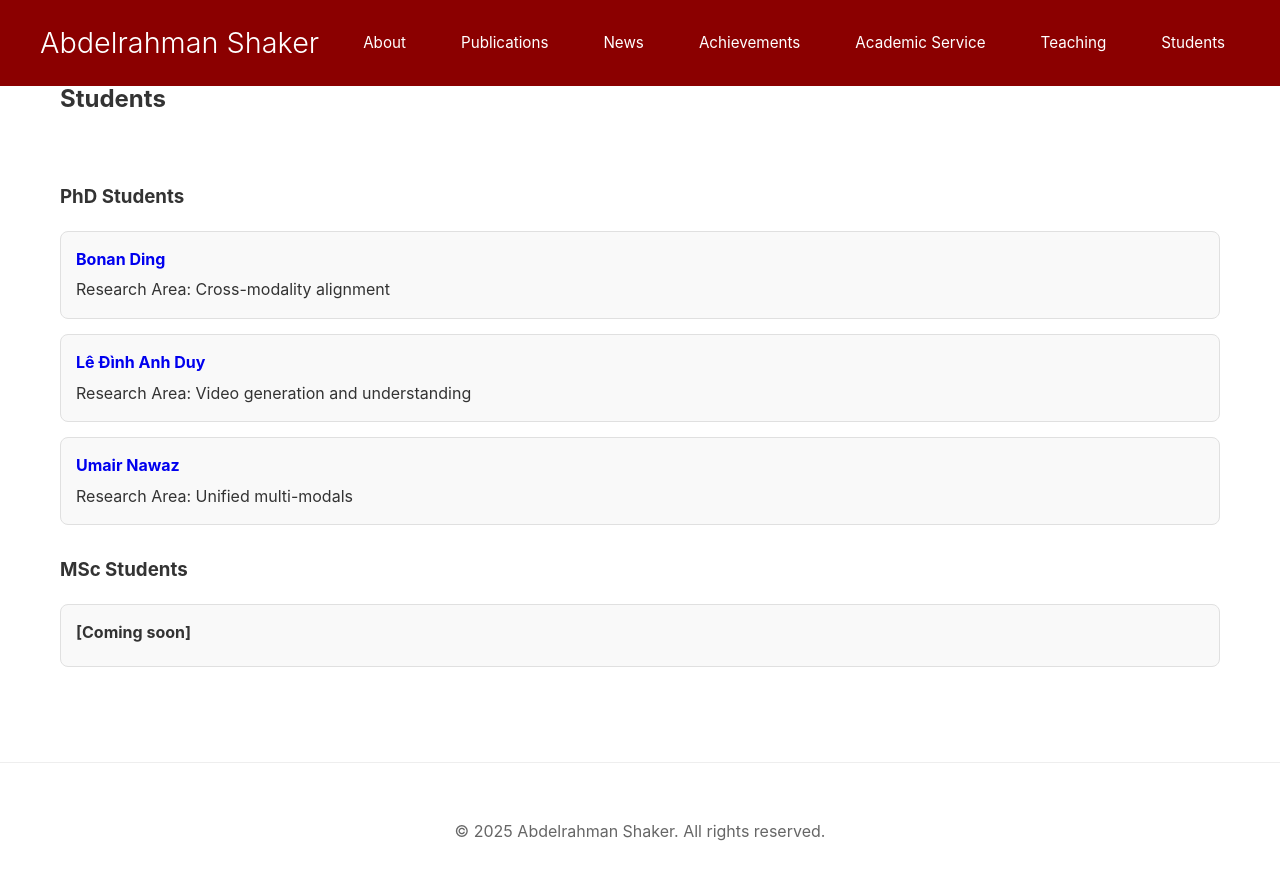
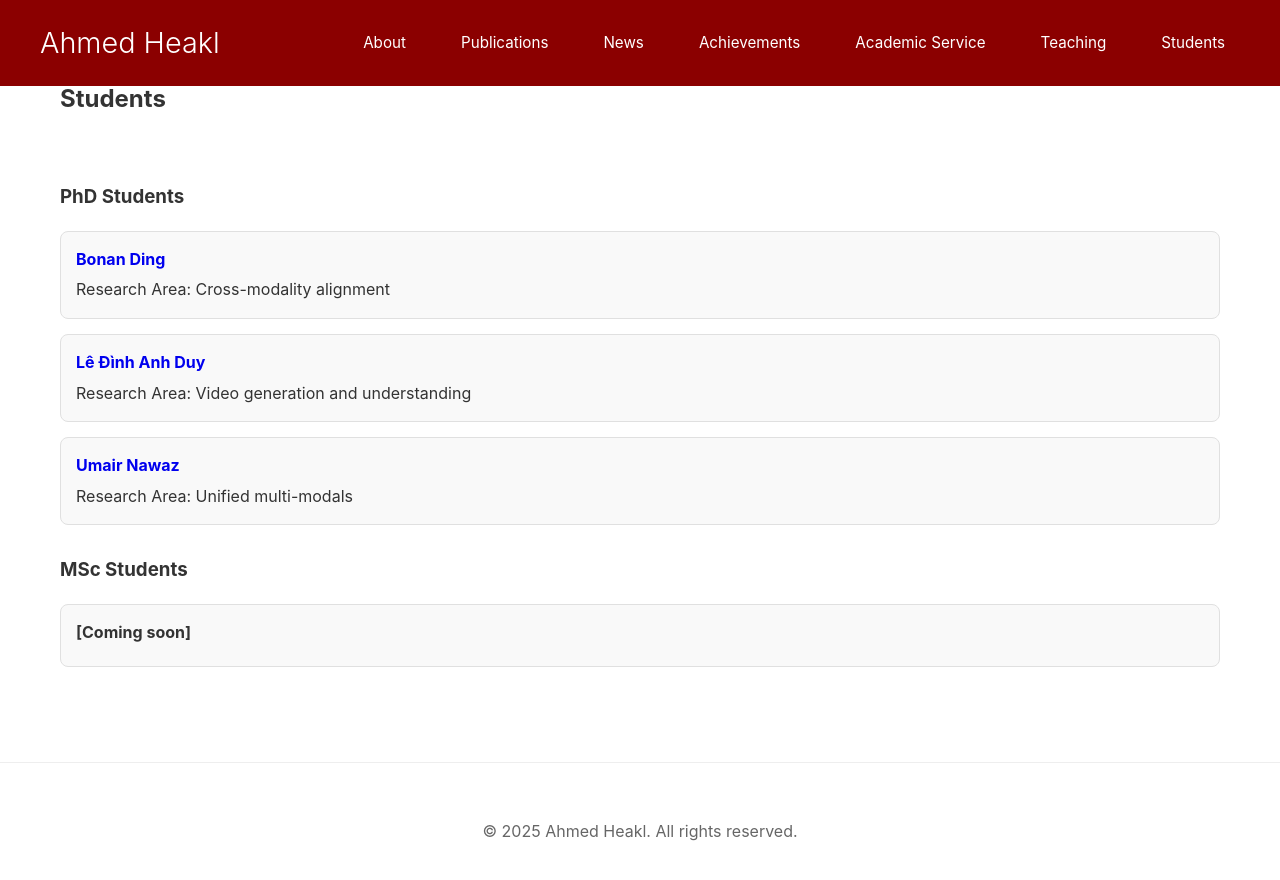
Before and after one commit to ahmedheakl/ahmedheakl.github.io, a Jekyll site: the page built from index.html, in a window 1280 px wide and 900 px high, scrolled down 6796 px. Shown: the top 880 px of the window. Built offline with Jekyll 4.4.1, drawn with Linux system fonts in a browser that asks for light colours; part of the change alters nothing that is shown.

```diff
--- a/_config.yml
+++ b/_config.yml
@@ -1,10 +1,10 @@
 # Site settings
-title: Abdelrahman Shaker
-email: abdelrahman.youssief@mbzuai.ac.ae
+title: Ahmed Heakl
+email: ahmed.heakl@mbzuai.ac.ae
 description: > # this means to ignore newlines until "baseurl:"
   Computer Vision Researcher at Mohamed Bin Zayed University of Artificial Intelligence
 baseurl: "" # the subpath of your site, e.g. /blog
-url: "https://amshaker.github.io" # the base hostname & protocol for your site
+url: "https://ahmedheakl.github.io" # the base hostname & protocol for your site
 
 # Build settings
 markdown: kramdown
@@ -28,8 +28,8 @@ navigation:
     url: "#students"
 
 # Social links
-github_username: Amshaker
-google_scholar: eEz4Wu4AAAAJ
+github_username: ahmedheakl
+google_scholar: JcWO9OUAAAAJ
 
 # Exclude from processing
 exclude:
--- a/index.html
+++ b/index.html
@@ -76,16 +76,16 @@ layout: default
 
                         <p style="text-align:center">
                             <a href="mailto:ahmed.heakl@mbzuai.ac.ae">Email</a> &nbsp/&nbsp
-                            <a href="data/AbdelrahmanShaker_resume.pdf">Resume</a> &nbsp/&nbsp
-                            <a href="https://scholar.google.com/citations?user=eEz4Wu4AAAAJ&hl=en">Google
+                            <a href="data/ahmedheakl_resume.pdf">Resume</a> &nbsp/&nbsp
+                            <a href="https://scholar.google.com/citations?user=JcWO9OUAAAAJ&hl=en">Google
                                 Scholar</a> &nbsp/&nbsp
-                            <a href="https://github.com/Amshaker">Github</a>
+                            <a href="https://github.com/ahmedheakl">Github</a>
                         </p>
                     </td>
                     <td style="padding:2.5%;width:35%;max-width:35%">
-                        <a href="/images/img_2.jpg">
+                        <a href="/images/personal-photo.jpg">
                             <img
-                                src="/images/img_2.jpg"
+                                src="/images/personal-photo.jpg"
                                 alt="profile photo"
                                 style="width:60%; max-width:300px; display:block; margin:0 auto;"
                             >
```
Also changed, not shown: README.md (deleted), 4 other files.
